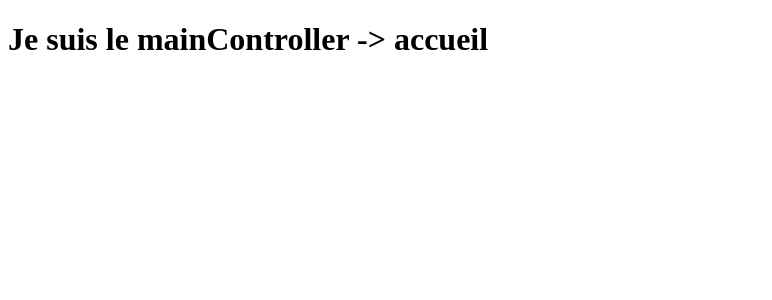
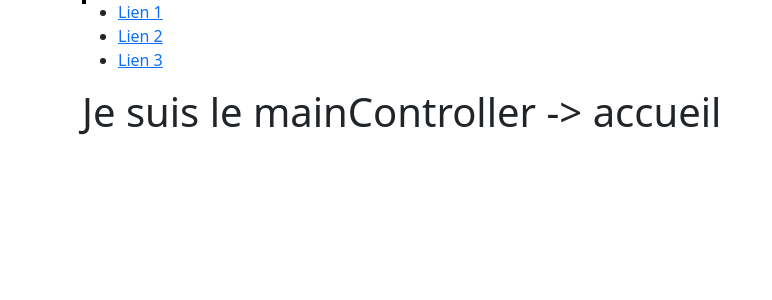
Before and after one commit to damien-lucas-dev/ProjetSortir.com, a Symfony app: template templates/main/home.html.twig in a window 1280 px wide. Shown: the top 300 px of the page, without its empty margins (0-772 px from the left). Run offline with Twig, Linux system fonts and the light colour scheme; the template is opened without the code that fills it, so the values that code supplies are empty; some libraries are stand-ins or nearby versions.

Commit message:
Page base.html.twig préparée (mais loin d'être finie pour l'instant)

```diff
--- a/templates/base.html.twig
+++ b/templates/base.html.twig
@@ -7,8 +7,10 @@
         <title>{% block title %}Sortir.com LDJ | {% endblock %}</title>
         {# Run `composer require symfony/webpack-encore-bundle`
            and uncomment the following Encore helpers to start using Symfony UX #}
+        <link rel="stylesheet" href="{{ asset('bootstrap/css/bootstrap.css') }}">
+        <link rel="stylesheet" href="{{ asset('css/app.css') }}">
         {% block stylesheets %}
-            {#{{ encore_entry_link_tags('app') }}#}
+
         {% endblock %}
 
         {% block javascripts %}
@@ -16,6 +18,22 @@
         {% endblock %}
     </head>
     <body>
-        {% block body %}{% endblock %}
+        <div class="container">
+            <header>
+                <div style="float:left; width:400; height: 200; border:2px solid black; content:'LOGO';"></div>
+                <nav class="nav">
+                    <ul>
+                        <li><a href="#">Lien 1</a></li>
+                        <li><a href="#">Lien 2</a></li>
+                        <li><a href="#">Lien 3</a></li>
+                    </ul>
+                </nav>
+            </header>
+            <div class="container">
+
+            </div>
+            {% block body %}{% endblock %}
+        </div>
+
     </body>
 </html>
```
